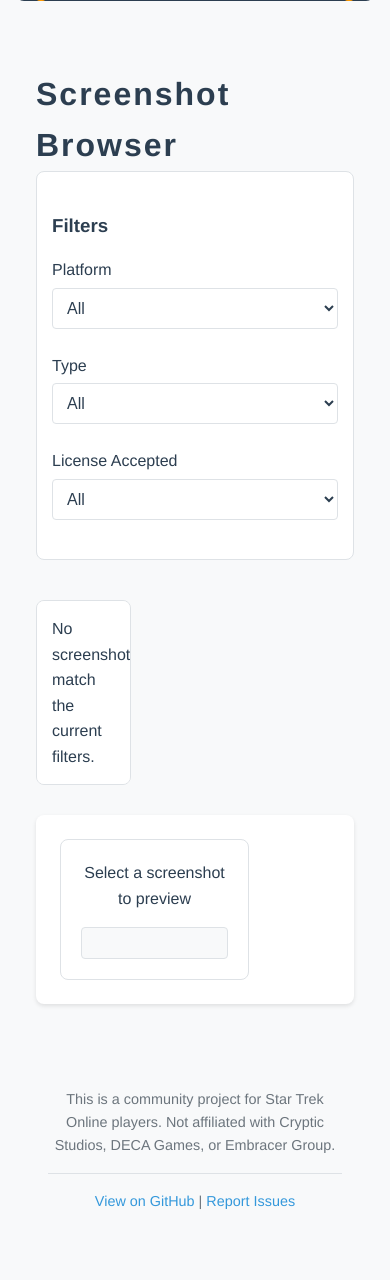
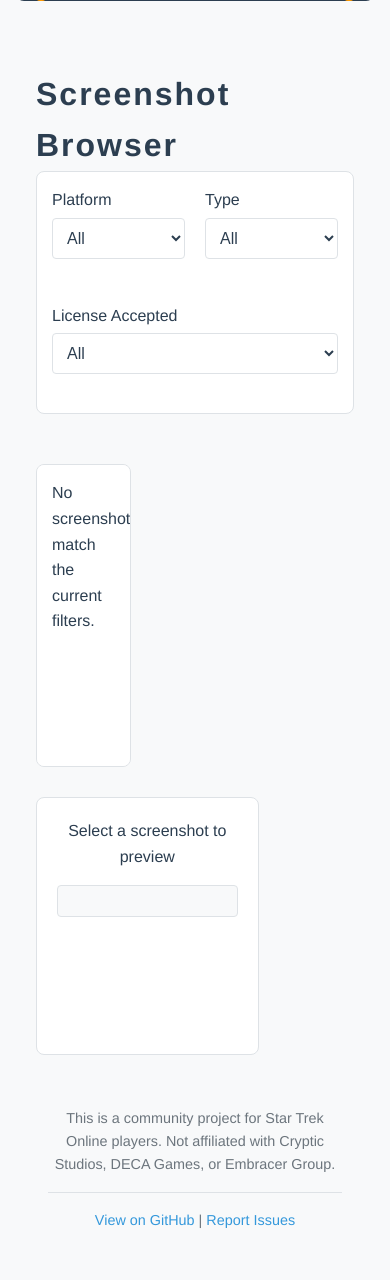
Before and after one commit to phillipod/SISTER, a Flask app: page /admin/screenshots in a window 390 px wide. Shown: the part 743-2023 px from the top of the page. Before the commit the page ends 1952 px from the top, so only its background shows below. Run offline with Flask 3, Linux system fonts and the light colour scheme; the visitor is signed in with stand-in values (Sample User, id 1); data that the repository does not hold is empty.

Commit message:
✨ Introduce new grid layout for screenshot browser: Redesigned the filter section for better usability and responsiveness, incorporating a flexbox layout. Updated CSS for improved visual structure and mobile compatibility.

```diff
--- a/sister_website/static/css/style.css
+++ b/sister_website/static/css/style.css
@@ -1753,3 +1753,40 @@ footer {
     }
 }
 /* ---------- End Admin Screenshot Browser NEW Layout ---------- */
+
+/* --- New Screenshot Browser Grid Layout --- */
+.screenshot-filters {
+    margin-bottom: 20px;
+}
+.filters-grid {
+    display: flex;
+    gap: 20px;
+    flex-wrap: wrap;
+}
+.filters-grid .form-group {
+    flex: 1 1 120px;
+    min-width: 120px;
+}
+
+.screenshot-browser-content {
+    display: flex;
+    gap: 30px;
+    min-height: 70vh;
+}
+.tree-container {
+    flex: 0 0 35%;
+    max-width: 400px;
+}
+.screenshot-preview {
+    flex: 1 1 auto;
+}
+@media (max-width: 900px) {
+    .screenshot-browser-content {
+        flex-direction: column;
+    }
+    .tree-container {
+        flex: 1 1 auto;
+        max-width: 100%;
+    }
+}
+/* --- End Screenshot Browser Grid Layout --- */
--- a/sister_website/templates/admin_screenshots.html
+++ b/sister_website/templates/admin_screenshots.html
@@ -7,11 +7,9 @@
     <h1>Screenshot Browser</h1>
 
     <div class="screenshot-browser-wrapper">
-        <!-- Sidebar with filters and tree -->
-        <aside class="screenshot-sidebar">
-            <div class="admin-filters">
-                <h3>Filters</h3>
-                <form id="filter-form">
+        <!-- Filters across full width -->
+        <div class="screenshot-filters admin-filters">
+            <form id="filter-form" class="filters-grid">
                 <div class="form-group">
                     <label for="platform-filter">Platform</label>
                     <select id="platform-filter">
@@ -38,21 +36,20 @@
                 </div>
             </form>
         </div>
+
+        <!-- Content area -->
+        <div class="screenshot-browser-content">
             <div id="tree-pane" class="tree-container">
                 <p>Loading screenshots...</p>
             </div>
-        </aside>
-
-        <!-- Main preview area -->
-        <section class="screenshot-preview">
-            <div id="preview-pane">
+            <div class="screenshot-preview" id="preview-pane">
                 <div id="preview-placeholder">
                     <p>Select a screenshot to preview</p>
                 </div>
                 <img id="preview-image" src="" alt="Screenshot Preview" style="display: none;"/>
                 <div id="screenshot-info"></div>
             </div>
-        </section>
+        </div>
     </div>
 </div>
 {% endblock %}
```
Lines whose indentation alone changed are shown as unchanged.
